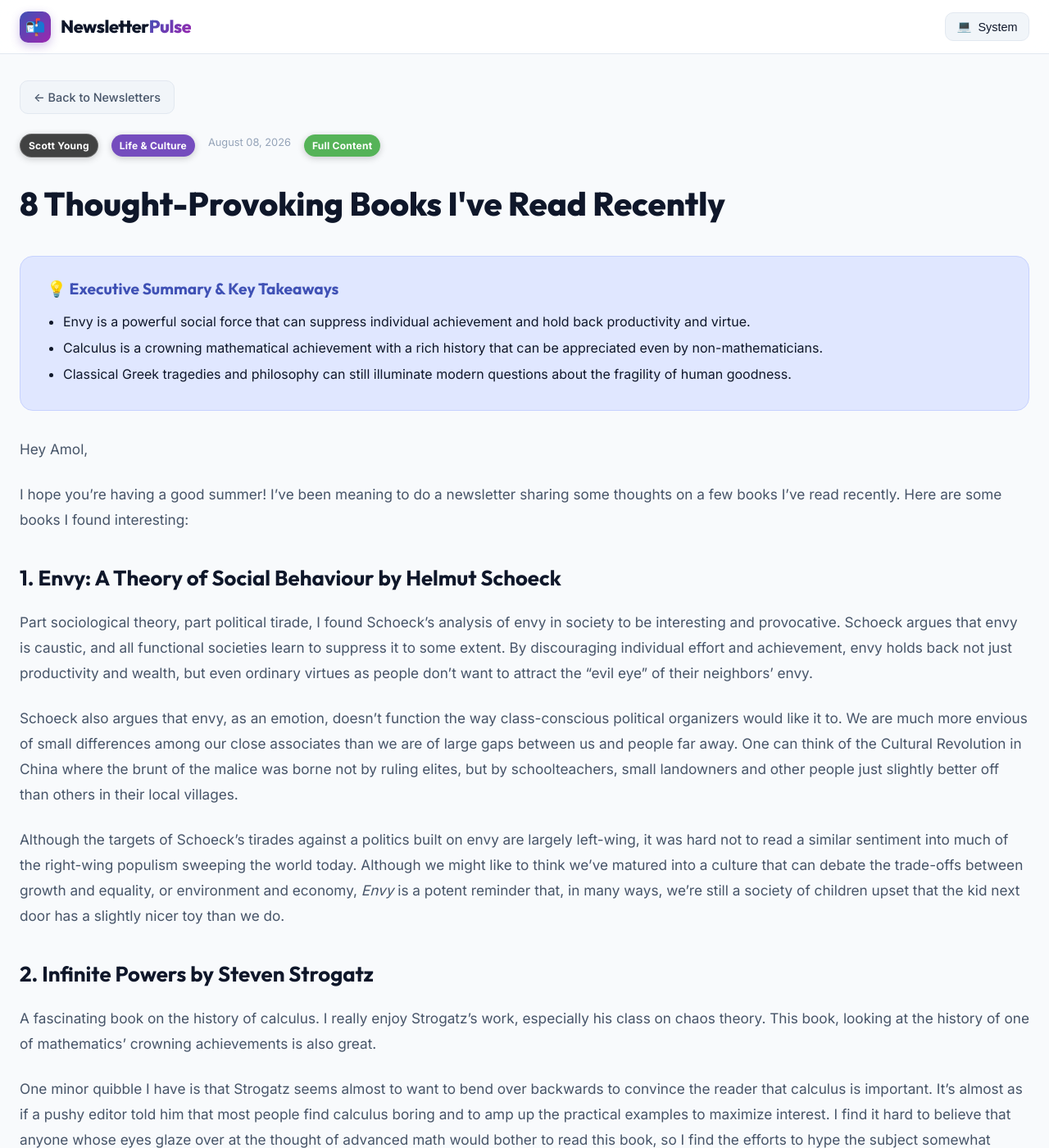
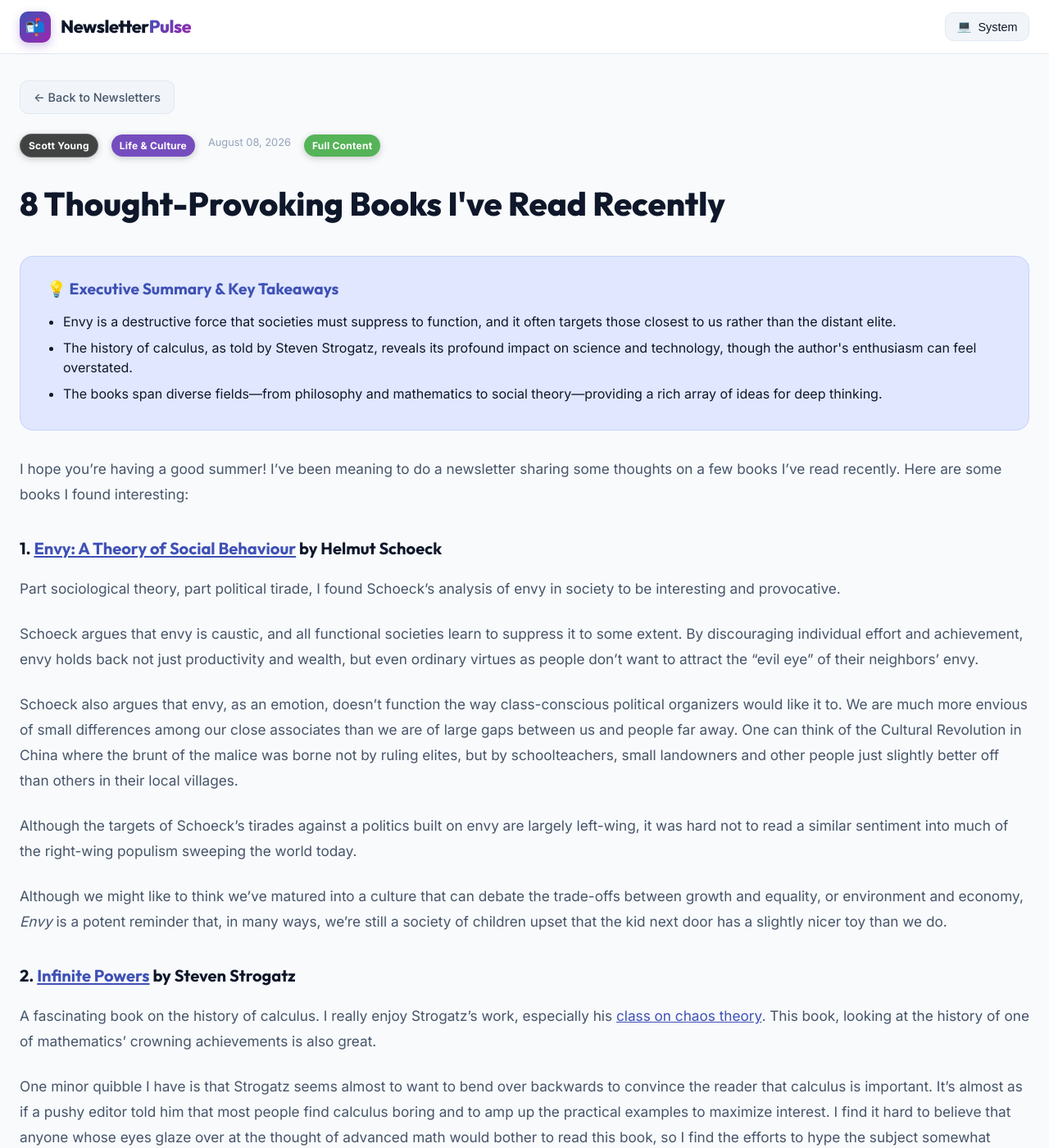
Before and after one commit to vampcoder/daily-newsletters, a Jekyll site: the page built from _posts/2026-08-08-8-thought-provoking-books-ive-read-recently.md, in a window 1280 px wide and 1400 px high. Shown: the whole window at 82% size. Built offline with Jekyll 4.4.1, drawn with Linux system fonts in a browser that asks for light colours; some of the changed text lies outside the part shown.

Commit message:
Update newsletter: 8 Thought-provoking books I've read recently

```diff
--- a/_posts/2026-08-08-8-thought-provoking-books-ive-read-recently.md
+++ b/_posts/2026-08-08-8-thought-provoking-books-ive-read-recently.md
@@ -4,34 +4,36 @@ title: "8 Thought-Provoking Books I've Read Recently"
 date: 2026-08-08 15:34:27 +0000
 source: "Scott Young"
 category: "Life & Culture"
-excerpt: "In this newsletter, Scott Young shares brief but insightful reviews of books he's recently read, covering topics from social envy and the history of calculus to moral philosophy. The selections are thought-provoking and offer a mix of sociology, mathematics, and ethics."
+excerpt: "Scott Young shares his recent reading list, offering sharp and thought-provoking commentary on each book. From the sociology of envy to the history of calculus, these recommendations are perfect for intellectually curious readers."
 theme_gradient: "linear-gradient(135deg, #4caf50 0%, #388e3c 100%)"
 image: "https://www.scotthyoung.com/blog/wp-content/uploads/2026/08/51jzt8cSl3L._SL1400_-667x1024.jpg"
 is_summary: false
 key_takeaways:
-  - "Envy is a powerful social force that can suppress individual achievement and hold back productivity and virtue."
-  - "Calculus is a crowning mathematical achievement with a rich history that can be appreciated even by non-mathematicians."
-  - "Classical Greek tragedies and philosophy can still illuminate modern questions about the fragility of human goodness."
+  - "Envy is a destructive force that societies must suppress to function, and it often targets those closest to us rather than the distant elite."
+  - "The history of calculus, as told by Steven Strogatz, reveals its profound impact on science and technology, though the author's enthusiasm can feel overstated."
+  - "The books span diverse fields—from philosophy and mathematics to social theory—providing a rich array of ideas for deep thinking."
 ---
 
-Hey Amol,
+I hope you’re having a good summer! I’ve been meaning to do a newsletter sharing some thoughts on a few books I’ve read recently. Here are some books I found interesting:
 
-I hope you're having a good summer! I've been meaning to do a newsletter sharing some thoughts on a few books I've read recently. Here are some books I found interesting:
+### 1. [Envy: A Theory of Social Behaviour](https://www.amazon.ca/Envy-Theory-Behaviour-Helmut-Schoeck/dp/0865970645) by Helmut Schoeck
 
-## 1. Envy: A Theory of Social Behaviour by Helmut Schoeck
+Part sociological theory, part political tirade, I found Schoeck’s analysis of envy in society to be interesting and provocative.
 
-Part sociological theory, part political tirade, I found Schoeck's analysis of envy in society to be interesting and provocative. Schoeck argues that envy is caustic, and all functional societies learn to suppress it to some extent. By discouraging individual effort and achievement, envy holds back not just productivity and wealth, but even ordinary virtues as people don't want to attract the "evil eye" of their neighbors' envy.
+Schoeck argues that envy is caustic, and all functional societies learn to suppress it to some extent. By discouraging individual effort and achievement, envy holds back not just productivity and wealth, but even ordinary virtues as people don’t want to attract the “evil eye” of their neighbors’ envy.
 
-Schoeck also argues that envy, as an emotion, doesn't function the way class-conscious political organizers would like it to. We are much more envious of small differences among our close associates than we are of large gaps between us and people far away. One can think of the Cultural Revolution in China where the brunt of the malice was borne not by ruling elites, but by schoolteachers, small landowners and other people just slightly better off than others in their local villages.
+Schoeck also argues that envy, as an emotion, doesn’t function the way class-conscious political organizers would like it to. We are much more envious of small differences among our close associates than we are of large gaps between us and people far away. One can think of the Cultural Revolution in China where the brunt of the malice was borne not by ruling elites, but by schoolteachers, small landowners and other people just slightly better off than others in their local villages.
 
-Although the targets of Schoeck's tirades against a politics built on envy are largely left-wing, it was hard not to read a similar sentiment into much of the right-wing populism sweeping the world today. Although we might like to think we've matured into a culture that can debate the trade-offs between growth and equality, or environment and economy, *Envy* is a potent reminder that, in many ways, we're still a society of children upset that the kid next door has a slightly nicer toy than we do.
+Although the targets of Schoeck’s tirades against a politics built on envy are largely left-wing, it was hard not to read a similar sentiment into much of the right-wing populism sweeping the world today.
 
-## 2. Infinite Powers by Steven Strogatz
+Although we might like to think we’ve matured into a culture that can debate the trade-offs between growth and equality, or environment and economy, *Envy* is a potent reminder that, in many ways, we’re still a society of children upset that the kid next door has a slightly nicer toy than we do.
 
-A fascinating book on the history of calculus. I really enjoy Strogatz's work, especially his class on chaos theory. This book, looking at the history of one of mathematics' crowning achievements is also great.
+### 2. [Infinite Powers](https://www.amazon.ca/Infinite-Powers-Calculus-Reveals-Universe/dp/0358299284?s=books) by Steven Strogatz
 
-One minor quibble I have is that Strogatz seems almost to want to bend over backwards to convince the reader that calculus is important. It's almost as if a pushy editor told him that most people find calculus boring and to amp up the practical examples to maximize interest. I find it hard to believe that anyone whose eyes glaze over at the thought of advanced math would bother to read this book, so I find the efforts to hype the subject somewhat unnecessary.
+A fascinating book on the history of calculus. I really enjoy Strogatz’s work, especially his [class on chaos theory](https://www.youtube.com/playlist?list=PLbN57C5Zdl6j_qJA-pARJnksmROzPnO9V). This book, looking at the history of one of mathematics’ crowning achievements is also great.
 
-## 3. The Fragility of Goodness by Martha Nussbaum
+One minor quibble I have is that Strogatz seems almost to want to bend over backwards to convince the reader that calculus is important. It’s almost as if a pushy editor told him that most people find calculus boring and to amp up the practical examples to maximize interest. I find it hard to believe that anyone whose eyes glaze over at the thought of advanced math would bother to read this book, so I find the efforts to hype the subject somewhat unnecessary.
 
-(This section was cut off in the original text.)
+### 3. [The Fragility of Goodness](https://www.amazon.ca/Fragility-Goodness-Luck-Ethics-Tragedy/dp/0521794722) by Martha Nussbaum
+
+This book explores the role of luck and vulnerability in human goodness and ethics. Nussbaum examines ancient Greek tragedies and philosophy, arguing that the good life is often fragile and subject to forces beyond our control. It’s a dense but rewarding read that challenges modern assumptions about self-sufficiency and moral control.
```
